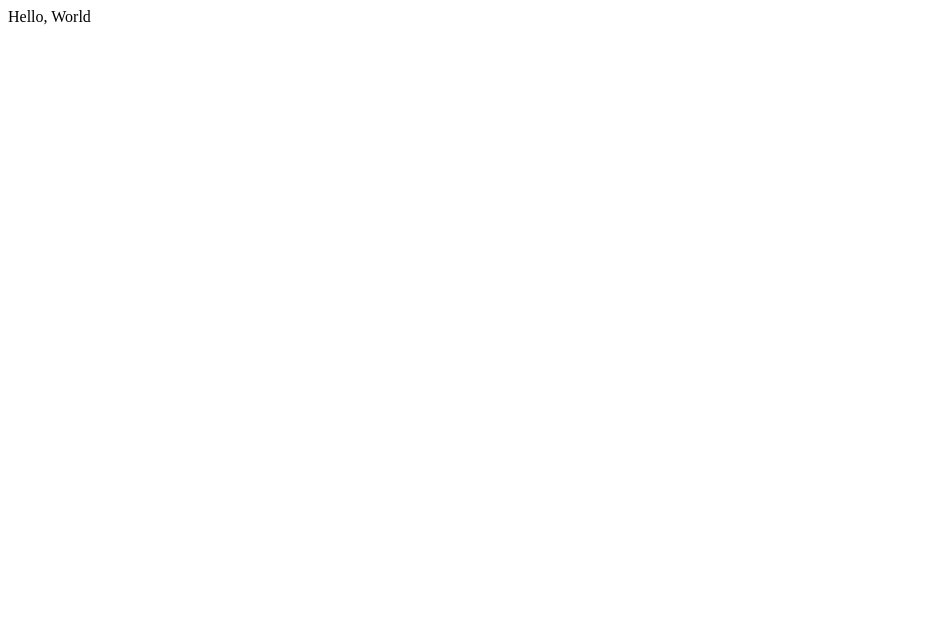
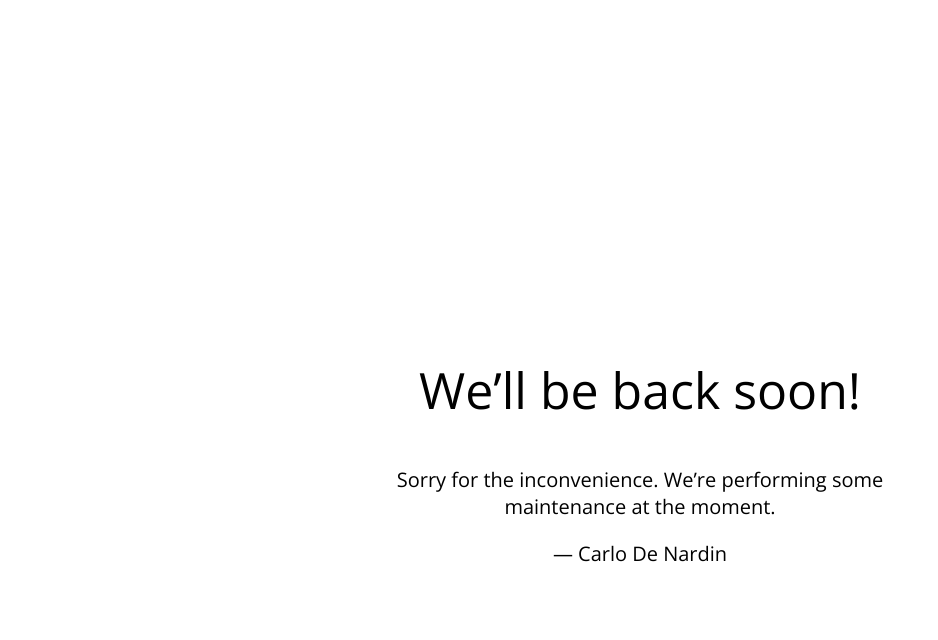
Before and after one commit to carlodenardin/carlodenardin.github.io, a plain HTML site: page index.html in a window 1280 px wide. Shown: the whole page, without its empty margins (0-938 px from the left). Drawn offline with nearby package versions, Linux system fonts and the light colour scheme.

Commit message:
Manutenzione

```diff
--- a/index.html
+++ b/index.html
@@ -1 +1,23 @@
-Hello, World
+<!doctype html>
+<title>Site Maintenance</title>
+<link href="https://fonts.googleapis.com/css?family=Open+Sans:300,400,700" rel="stylesheet">
+<style>
+  html, body { padding: 0; margin: 0; width: 100%; height: 100%; }
+  * {box-sizing: border-box;}
+  body { text-align: center; padding: 0; background: #fff; font-family: Open Sans; }
+  h1 { font-size: 50px; font-weight: 100; text-align: center;}
+  body { font-family: Open Sans; font-weight: 100; font-size: 20px; color: black; text-align: center; display: -webkit-box; display: -ms-flexbox; display: flex; -webkit-box-pack: center; -ms-flex-pack: center; justify-content: center; -webkit-box-align: center; -ms-flex-align: center; align-items: center;}
+  article { display: block; width: 700px; padding: 50px; margin: 0 auto; }
+  a { color: #fff; font-weight: bold;}
+  a:hover { text-decoration: none; }
+  svg { width: 75px; margin-top: 1em; }
+</style>
+
+<article>
+    <svg xmlns="http://www.w3.org/2000/svg" viewBox="0 0 202.24 202.24"><defs><style>.cls-1{fill:#fff;}</style></defs><title>Asset 3</title><g id="Layer_2" data-name="Layer 2"><g id="Capa_1" data-name="Capa 1"><path class="cls-1" d="M101.12,0A101.12,101.12,0,1,0,202.24,101.12,101.12,101.12,0,0,0,101.12,0ZM159,148.76H43.28a11.57,11.57,0,0,1-10-17.34L91.09,31.16a11.57,11.57,0,0,1,20.06,0L169,131.43a11.57,11.57,0,0,1-10,17.34Z"/><path class="cls-1" d="M101.12,36.93h0L43.27,137.21H159L101.13,36.94Zm0,88.7a7.71,7.71,0,1,1,7.71-7.71A7.71,7.71,0,0,1,101.12,125.63Zm7.71-50.13a7.56,7.56,0,0,1-.11,1.3l-3.8,22.49a3.86,3.86,0,0,1-7.61,0l-3.8-22.49a8,8,0,0,1-.11-1.3,7.71,7.71,0,1,1,15.43,0Z"/></g></g></svg>
+    <h1>We&rsquo;ll be back soon!</h1>
+    <div>
+        <p>Sorry for the inconvenience. We&rsquo;re performing some maintenance at the moment.
+        <p>&mdash; Carlo De Nardin</p>
+    </div>
+</article>
```
